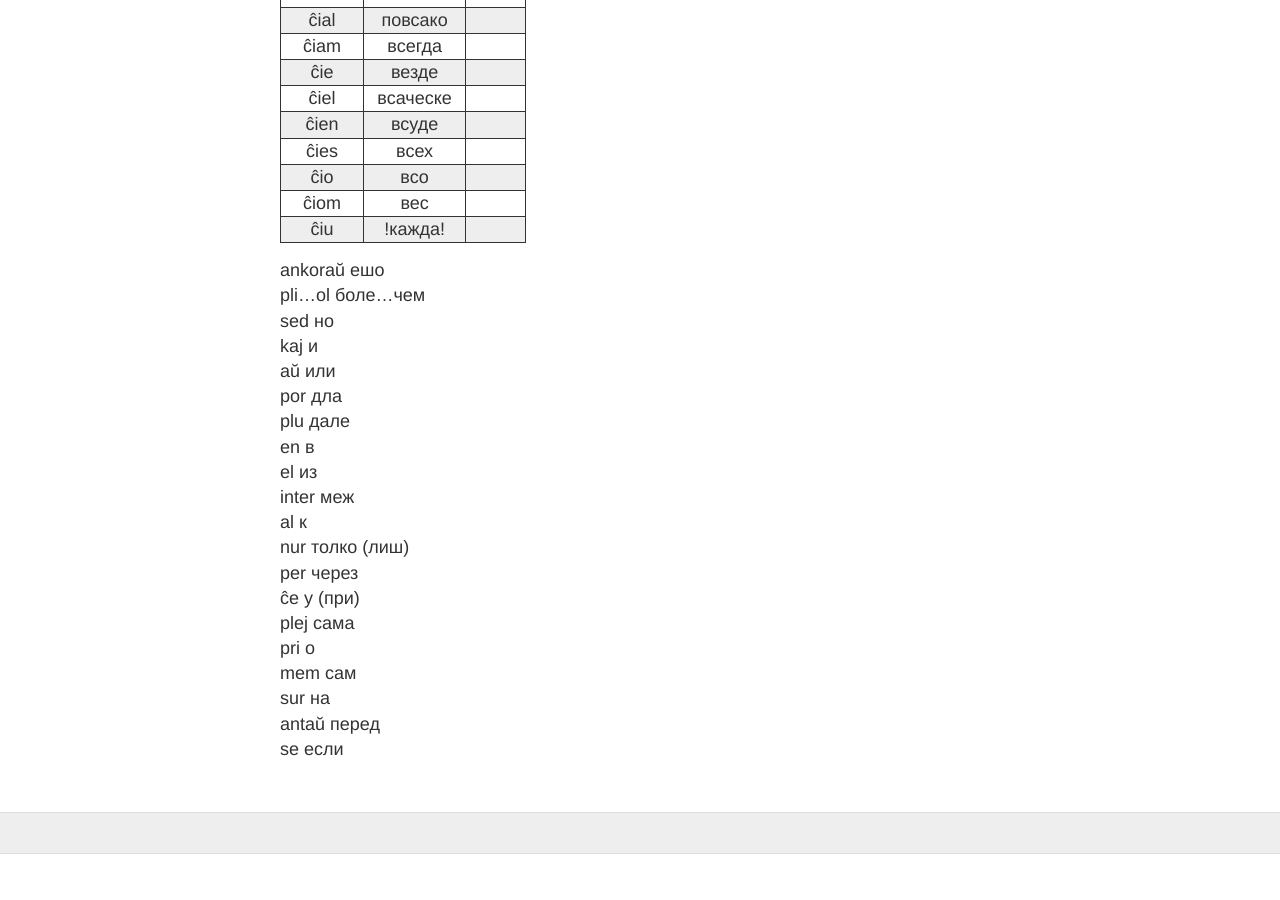
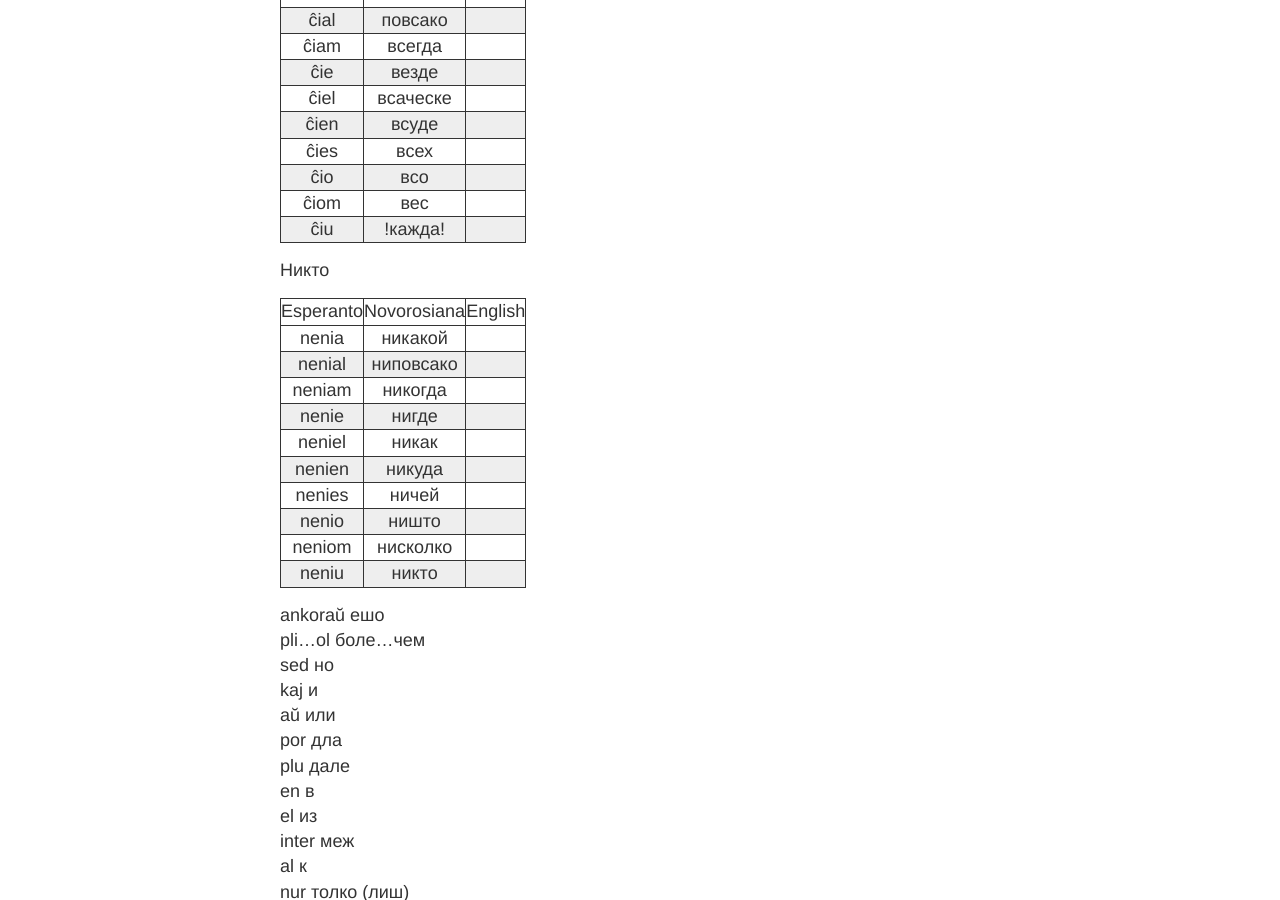
Before and after one commit to learnrusanto/learnrusanto.github.io, a Jekyll site: the page built from _posts/1970-01-04-sojuzoj.md, in a window 1280 px wide and 900 px high, scrolled down 1691 px. Built offline with Jekyll 4.4.1, drawn with Linux system fonts in a browser that asks for light colours; before the commit the page ends 2545 px from its top, so only the background shows below that.

Commit message:
Коррелятивные слова в5

```diff
--- a/_posts/1970-01-04-sojuzoj.md
+++ b/_posts/1970-01-04-sojuzoj.md
@@ -78,11 +78,20 @@
 |   ĉiom     |    вес      |         |
 |   ĉiu     |   !кажда!       |         |
 
+Никто
 
-
-
-
-
+| Esperanto | Novorosiana | English  |
+|:----------:|:----------:|:-----------:|
+|  nenia      |   никакой       |         |
+|  nenial      |   ниповсако       |         |
+|  neniam      |   никогда       |         |
+|  nenie      |    нигде      |         |
+|  neniel     |    никак      |         |
+|  nenien      |   никуда       |         |
+|  nenies      |   ничей       |         |
+|  nenio      |    ништо      |         |
+|   neniom     |   нисколко       |         |
+|  neniu      |    никто      |         |
 
 
 
```
